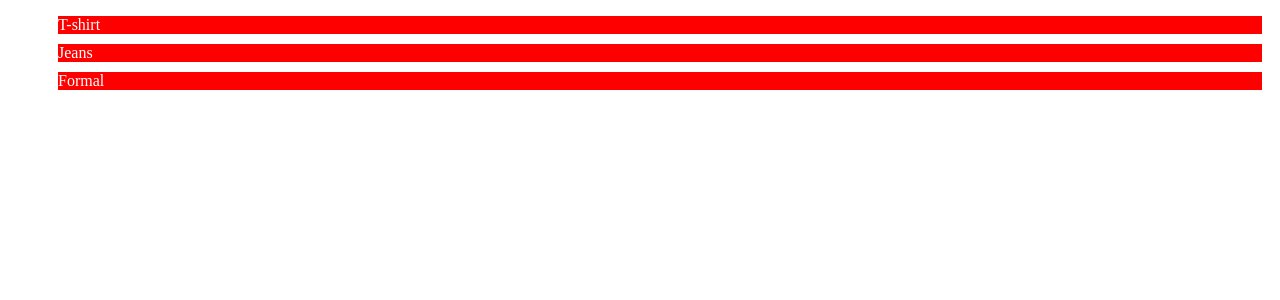
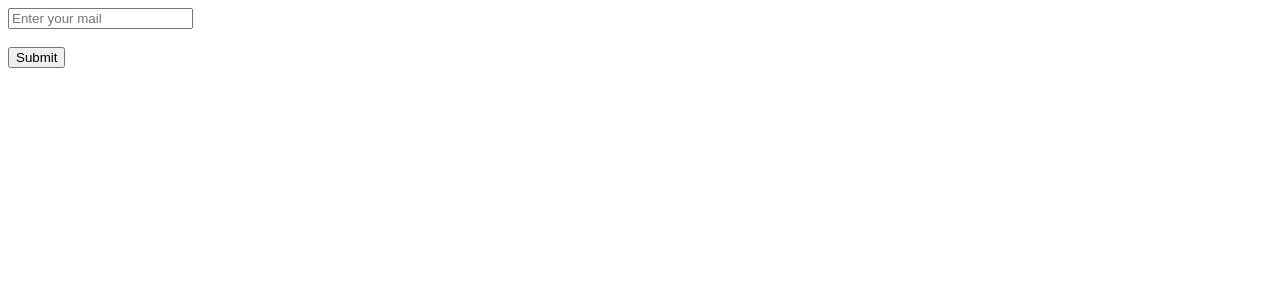
Before and after one commit to asxxfaq/React, a React (Vite) app: page / in a window 1280 px wide. Shown: the top 300 px of the page. Built offline with nearby package versions, Linux system fonts and the light colour scheme.

Commit message:
First commit

```diff
--- /dev/null
+++ b/form/SimpleForm.jsx
@@ -0,0 +1,35 @@
+import React, { useState } from 'react'
+
+const SimpleForm = () => {
+    const [email, setEmail] = useState('');
+    const [error, setError] = useState('');
+    const handleSubmit = (e) => {
+        e.preventDefault();
+
+        if(!email){
+            setError("Email is required!!")
+        } else if(!/^[a-zA-Z0-9._%+-]+@[a-zA-Z0-9.-]+\.[a-zA-Z]{2,}$/.test(email)){
+            setError("Email is invalid");
+        }else {
+            setError('');
+            alert('form submitted');
+            console.log('form email',email);
+
+        }
+    }
+    return (
+        <form onSubmit={handleSubmit}>
+            <input type="email"
+                value={email}
+                placeholder='Enter your mail'
+                onChange={(e => setEmail(e.target.value))} />
+
+                {error && <p style={{color:'red'}}>{error}</p>} <br /><br />
+
+            <button type='submit'>Submit</button>
+
+        </form>
+    )
+}
+
+export default SimpleForm
--- a/src/App.jsx
+++ b/src/App.jsx
@@ -1,5 +1,6 @@
 import { Link, Route, Routes } from 'react-router-dom'
 import './App.css'
+import SimpleForm from '../form/SimpleForm'
 // import Products from './Dynamic-Routing/Products'
 // import Productdetails from './Dynamic-Routing/Productdetails'
 // import Home from './Nested-Routing/Pages/Home'
@@ -11,7 +12,7 @@ import './App.css'
 // import AppDev from './Nested-Routing/Pages/Services/AppDev'
 // import Person from './embeding-expression/Person'
 // import Items from './React-Keys/Items'
-import AllProducts from './React-Keys/AllProducts'
+// import AllProducts from './React-Keys/AllProducts'
 // import Basic from './FunctionalComponents/Basic'
 // // import Home from './FunctionalComponents/Hooks/UseContext/Theme/Home'
 // import { ThemeProvider } from './FunctionalComponents/Hooks/UseContext/Theme/ThemeContext'
@@ -44,7 +45,10 @@ function App() {
 
       {/* <-------React keys------------> */}
       {/* <Items/> */}
-      <AllProducts/>
+      {/* <AllProducts/> */}
+
+      {/* <-----------Form Validation-----------> */}
+      <SimpleForm/>
 
 
       {/* // <----------Functional components --------> */}
```
